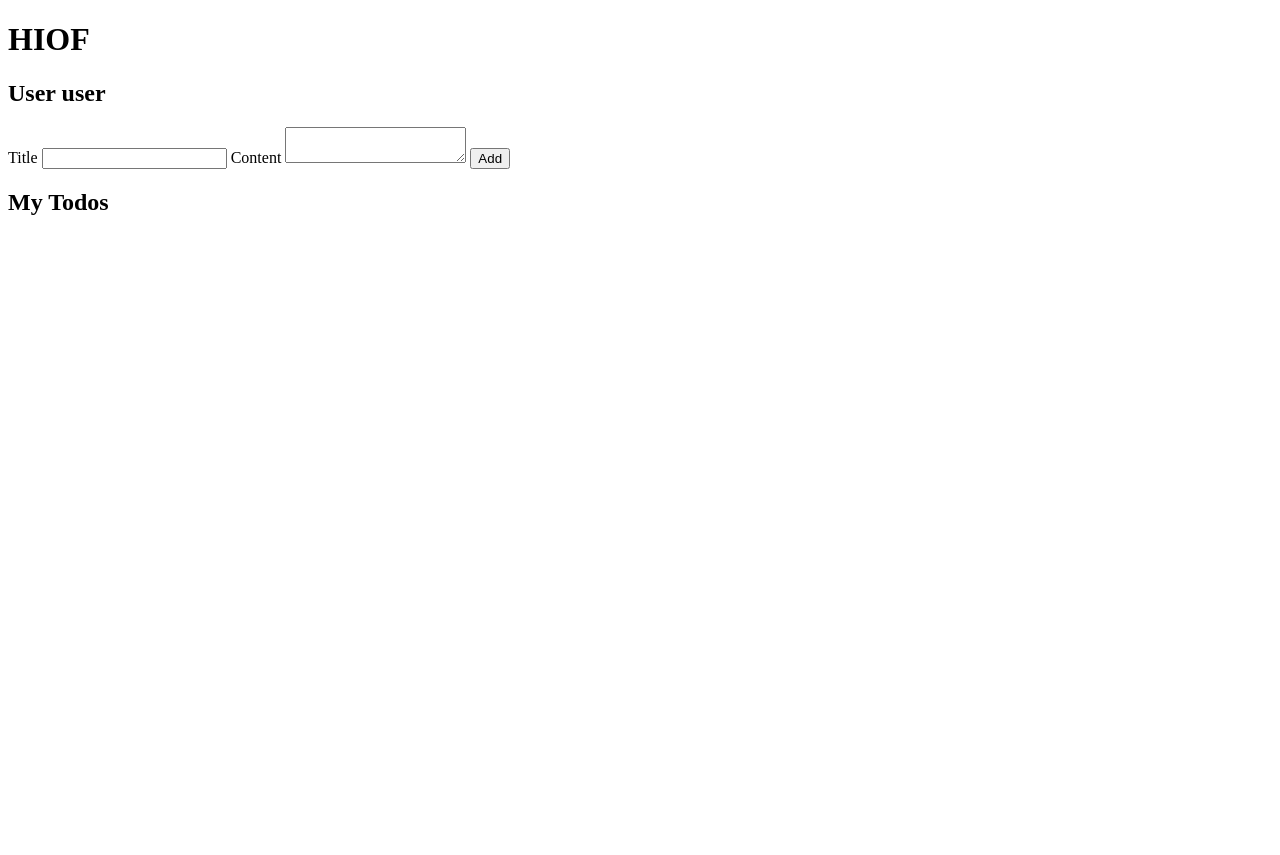
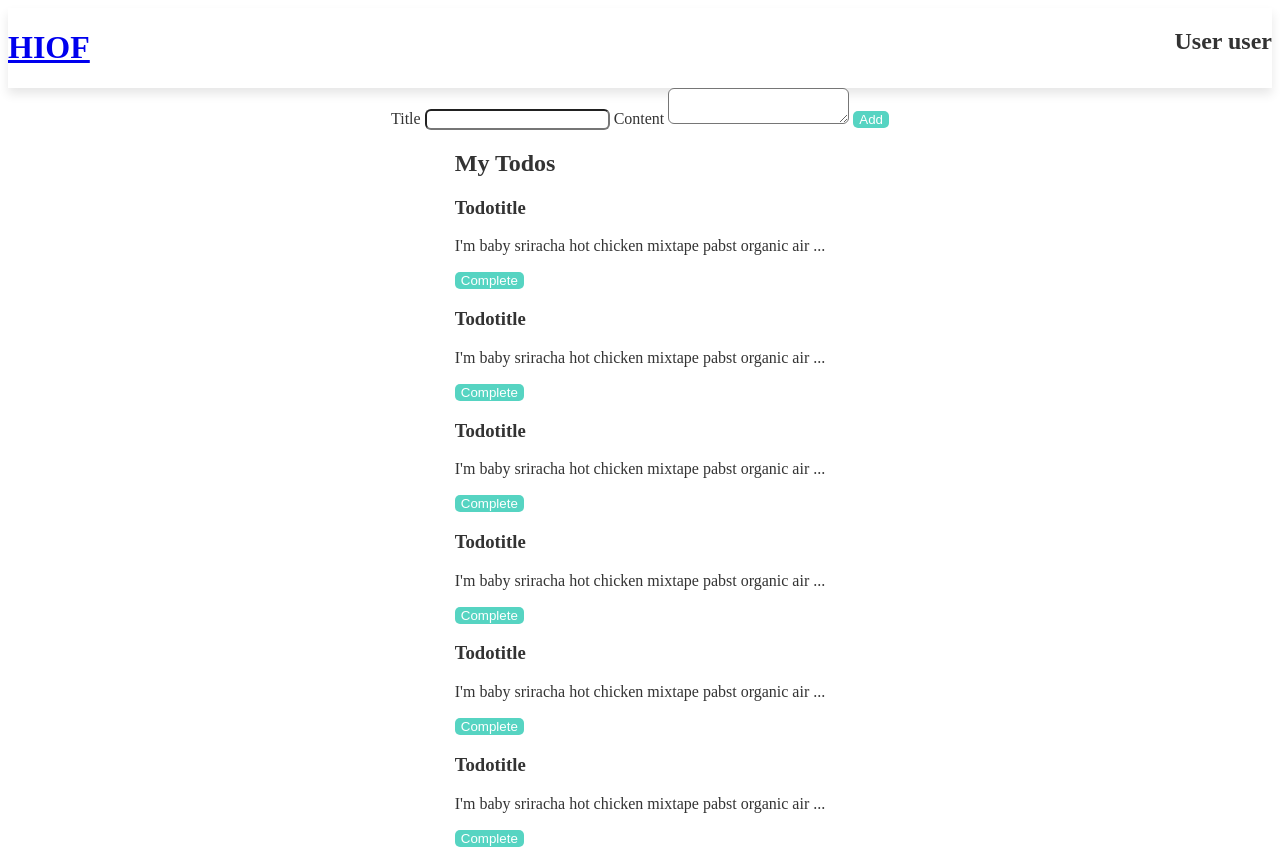
Before and after one commit to Havneby/Oppgave-02, a plain HTML site: page index.html in a window 1280 px wide. Before the commit the page ends 800 px from the top, so only its background shows below. Drawn offline with Linux system fonts and the light colour scheme.

Commit message:
Newer version of the website. Still not fully done yet of course.

```diff
--- /dev/null
+++ b/css/style.css
@@ -0,0 +1,40 @@
+body {
+  display: grid;
+  grid-template-areas: "header header header" ". main .";
+  grid-template-columns: 0.25fr 1fr 0.25;
+  grid-template-rows: auto;
+  color: #333333;
+}
+
+header {
+  grid-area: header;
+  display: flex;
+  flex-direction: row;
+  justify-content: space-between;
+  box-shadow: #00000019 0px 6px 10px;
+}
+
+main {
+  grid-area: main;
+  display: flex;
+  flex-direction: column;
+  align-items: center;
+  justify-content: center;
+}
+
+#addButton, button {
+  color: white;
+  background: #56D4C2;
+  border: none;
+  border-radius: 5px;
+}
+
+#addButton:hover, button:hover {
+  background: #5DD3D829;
+}
+
+input, textarea {
+  border-radius: 6px;
+}
+
+/*# sourceMappingURL=style.css.map */
--- a/index.html
+++ b/index.html
@@ -1,11 +1,14 @@
 <!DOCTYPE html>
 <html lang="en">
     <head>
-
+        <meta charset="UTF-8">
+        <meta name="viewport" width="device-width" initial-scale="1.0" content="width=device-width initial-scale=1.0">
+        <title>HIOF</title>
+        <link href="css/style.css" rel="stylesheet" type="text/css" media="all">
     </head>
     <body>
         <header>
-            <h1>HIOF</h1>
+            <h1><a href="index.html">HIOF</a></h1>
             <h2>User user</h2>
         </header>
         <main>
@@ -15,13 +18,59 @@
                     <input type="text" name="title">
                     <label for="content">Content</label>
                     <textarea name="content"></textarea>
-                    <input type="submit" value="Add">
+                    <input type="submit" value="Add" id="addButton">
                 </form>
             </section>
             <section>
                 <h2>My Todos</h2>
                 <section>
+                    <article>
+                        <h3>Todotitle</h3>
+                        <p>
+                            I'm baby sriracha hot chicken mixtape pabst organic air ...
+                        </p>
+                        <button>Complete</button>
+                    </article>
 
+                    <article>
+                        <h3>Todotitle</h3>
+                        <p>
+                            I'm baby sriracha hot chicken mixtape pabst organic air ...
+                        </p>
+                        <button>Complete</button>
+                    </article>
+
+                    <article>
+                        <h3>Todotitle</h3>
+                        <p>
+                            I'm baby sriracha hot chicken mixtape pabst organic air ...
+                        </p>
+                        <button>Complete</button>
+                    </article>
+
+                    <article>
+                        <h3>Todotitle</h3>
+                        <p>
+                            I'm baby sriracha hot chicken mixtape pabst organic air ...
+                        </p>
+                        <button>Complete</button>
+                    </article>
+
+                    <article>
+                        <h3>Todotitle</h3>
+                        <p>
+                            I'm baby sriracha hot chicken mixtape pabst organic air ...
+                        </p>
+                        <button>Complete</button>
+                    </article>
+
+                    <article>
+                        <h3>Todotitle</h3>
+                        <p>
+                            I'm baby sriracha hot chicken mixtape pabst organic air ...
+                        </p>
+                        <button>Complete</button>
+                    </article>
                 </section>
             </section>
 
```
